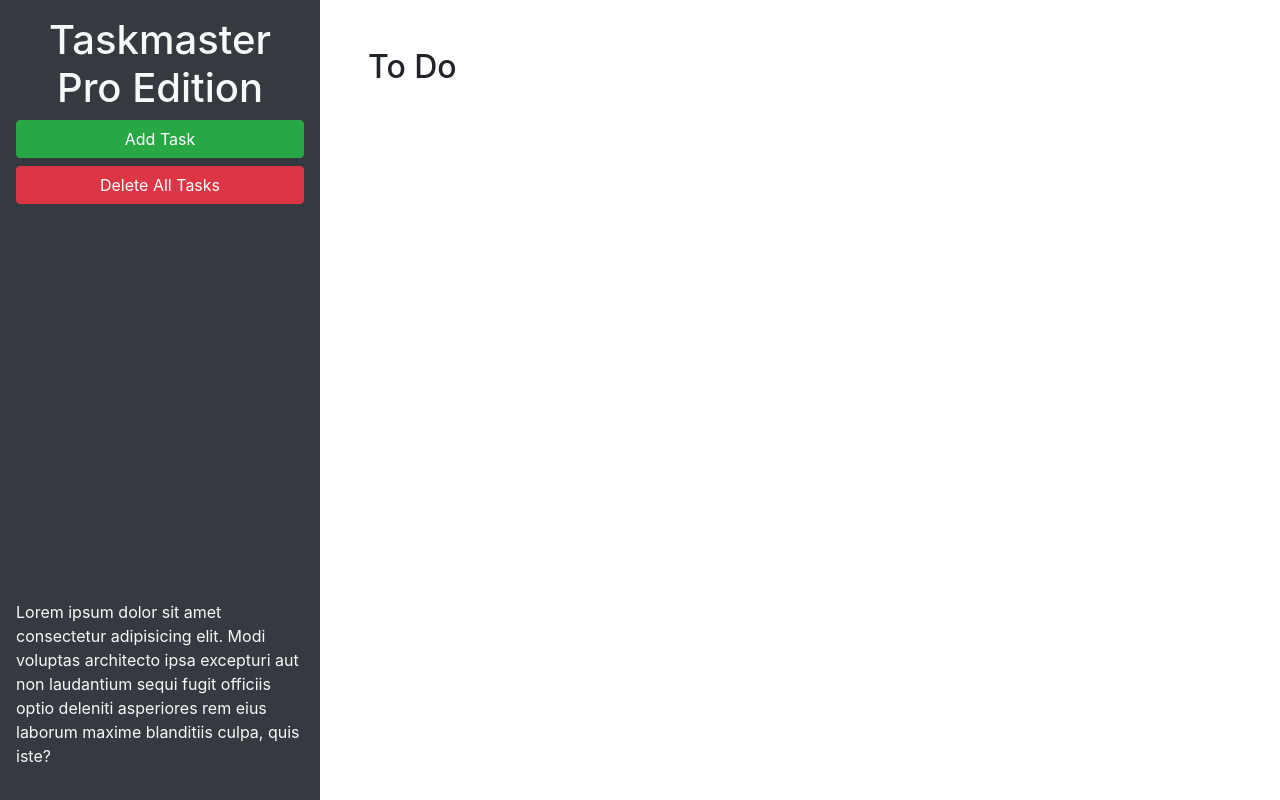
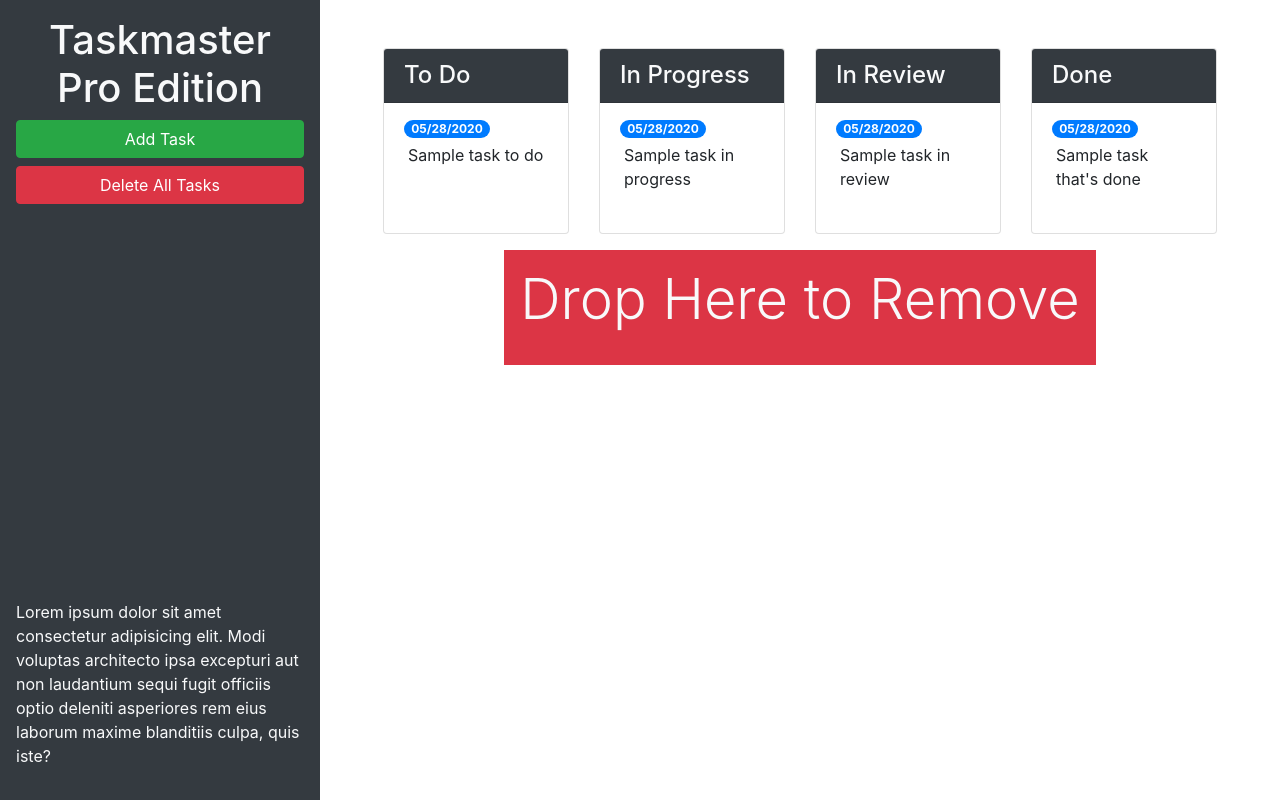
Before and after one commit to lafry5/taskmaster-pro, a plain HTML site: page index.html in a window 1280 px wide. Drawn offline with nearby package versions, Linux system fonts and the light colour scheme.

Commit message:
added other kanban columns

```diff
--- a/index.html
+++ b/index.html
@@ -13,21 +13,84 @@
 <body>
 
   <div class="row min-vh-100 no-gutters">
-    <header class="col-12 col-lg-3 bg-dark text-light d-flex flex-column p-4 p-lg-3">
+    <header class="col-12 col-lg-3 bg-dark text-light sticky-top d-flex flex-column p-4 p-lg-3">
       <h1 class="text-center">Taskmaster Pro Edition</h1>
       <button id="create-task" class="btn btn-block btn-success" data-toggle="modal" data-target="#task-form-modal">Add
         Task</button>
       <button id="remove-tasks" class="btn btn-block btn-danger">Delete All Tasks</button>
-      <p class="mt-auto">Lorem ipsum dolor sit amet consectetur adipisicing elit. Modi voluptas architecto ipsa
+      <p class="mt-auto d-none d-lg-block">Lorem ipsum dolor sit amet consectetur adipisicing elit. Modi voluptas architecto ipsa
         excepturi aut non
         laudantium sequi fugit officiis optio deleniti asperiores rem eius laborum maxime blanditiis culpa, quis iste?
       </p>
     </header>
-    <main class="col-12 col-lg-9">
-      <div class="m-5">
-        <h2>To Do</h2>
-        <ul id="list-toDo" class="list-group"> </ul>
+    <main class="col-12 col-lg-9 d-flex flex-column">
+      <div class="m-5 row justify-content-around">
+        <!-- todo start -->
+        <div class="col-12 col-md-6 col-xl-3 mb-3">
+          <div class="card">
+          <h4 class="card-header bg-dark text-light">To Do</h4>
+          <ul id="list-toDo" class="list-group list-group-flush">
+            <li class="list-group-item">
+              <span class="badge badge-primary badge-pill">05/28/2020</span>
+              <p class="m-1">Sample task to do</p>
+            </li>
+          </ul>
+        </div> <!--end of div class card -->
+      </div> <!--end of div class col's -->
+        <!-- todo end -->
+        <!-- in progress start -->
+        <div class="col-12 col-md-6 col-xl-3 mb-3">
+          <div class="card">
+          <h4 class="card-header bg-dark text-light">In Progress</h4>
+          <ul id="list-inProgress" class="list-group list-group-flush">
+            <li class="list-group-item">
+              <span class="badge badge-primary badge-pill">05/28/2020</span>
+              <p class="m-1">Sample task in progress</p>
+            </li>
+          </ul>
+        </div> <!--end of div class card -->
+      </div> <!--end of div class col's -->
+        <!-- in progress end -->
+      <!-- in review start -->
+      <div class="col-12 col-md-6 col-xl-3 mb-3">
+        <div class="card">
+        <h4 class="card-header bg-dark text-light">In Review</h4>
+        <ul id="list-inReview" class="list-group list-group-flush">
+          <li class="list-group-item">
+            <span class="badge badge-primary badge-pill">05/28/2020</span>
+            <p class="m-1">Sample task in review</p>
+          </li>
+        </ul>
+      </div> <!--end of div class card -->
+    </div> <!--end of div class col's -->
+      <!-- in review end -->
+      <!-- done start -->
+      <div class="col-12 col-md-6 col-xl-3 mb-3">
+        <div class="card">
+        <h4 class="card-header bg-dark text-light">Done</h4>
+        <ul id="list-done" class="list-group list-group-flush">
+          <li class="list-group-item">
+            <span class="badge badge-primary badge-pill">05/28/2020</span>
+            <p class="m-1">Sample task that's done</p>
+          </li>
+        </ul>
+      </div> <!--end of div class card -->
+    </div> <!--end of div class col's -->
+  <!-- done end -->
+
+      <div id="trash">
+        <div class="w-100 bg-danger p-3 text-center text-light display-4">
+          <span>
+          <p class="mt-auto">Drop Here to Remove</p>
+          </span>
+        </div>
       </div>
+
+      </div>
+      </div>
+
+
+
     </main>
   </div>
 
@@ -46,11 +109,11 @@
           <form>
             <div class="form-group">
               <label for="modalTaskDescription">Task description</label>
-              <textarea id="modalTaskDescription" rows="3"></textarea>
+              <textarea id="modalTaskDescription" rows="3" class="form-control"></textarea>
             </div>
             <div class="form-group">
               <label for="modalDueDate">Due date</label>
-              <input type="text" id="modalDueDate" placeholder="mm/dd/yyyy" autocomplete="off" />
+              <input type="text" class="form-control" id="modalDueDate" placeholder="mm/dd/yyyy" autocomplete="off" />
             </div>
           </form>
         </div>
```
